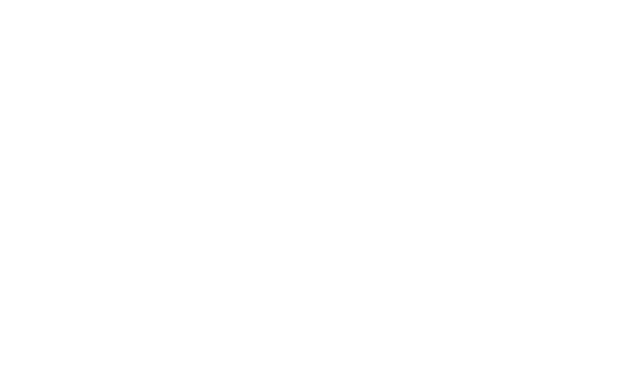
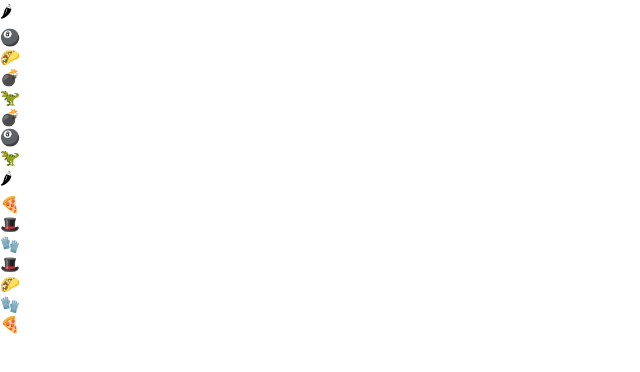
Before and after one commit to EmmanuelArenas/memory-game, a React (Create React App) app: page / in a window 1280 px wide. Shown: the top 372 px of the page, without its empty margins (0-640 px from the left). Built offline with nearby package versions, Linux system fonts and the light colour scheme.

Commit message:
MemoBlock.js

```diff
--- a/src/components/MemoBlock/MemoBlock.js
+++ b/src/components/MemoBlock/MemoBlock.js
@@ -1,16 +1,21 @@
 import "./MemoBlock.css";
 
-const MemoBlock = ({ memoBlock }) => {
-  <div class="memo-block">
+const MemoBlock = ({ animating, handleMemoClick, memoBlock }) => (
+  <div
+    className="memo-block"
+    onClick={() =>
+      !memoBlock.flipped && !animating && handleMemoClick(memoBlock)
+    }
+  >
     <div
       className={`memo-block-inner ${
         memoBlock.flipped && "memo-block-flipped"
       }`}
     >
-      <div class="memo-block-front"></div>
-      <div class="memo-block-back">{memoBlock.emoji}</div>
+      <div className="memo-block-front"></div>
+      <div className="memo-block-back">{memoBlock.emoji}</div>
     </div>
-  </div>;
-};
+  </div>
+);
 
 export default MemoBlock;
```
